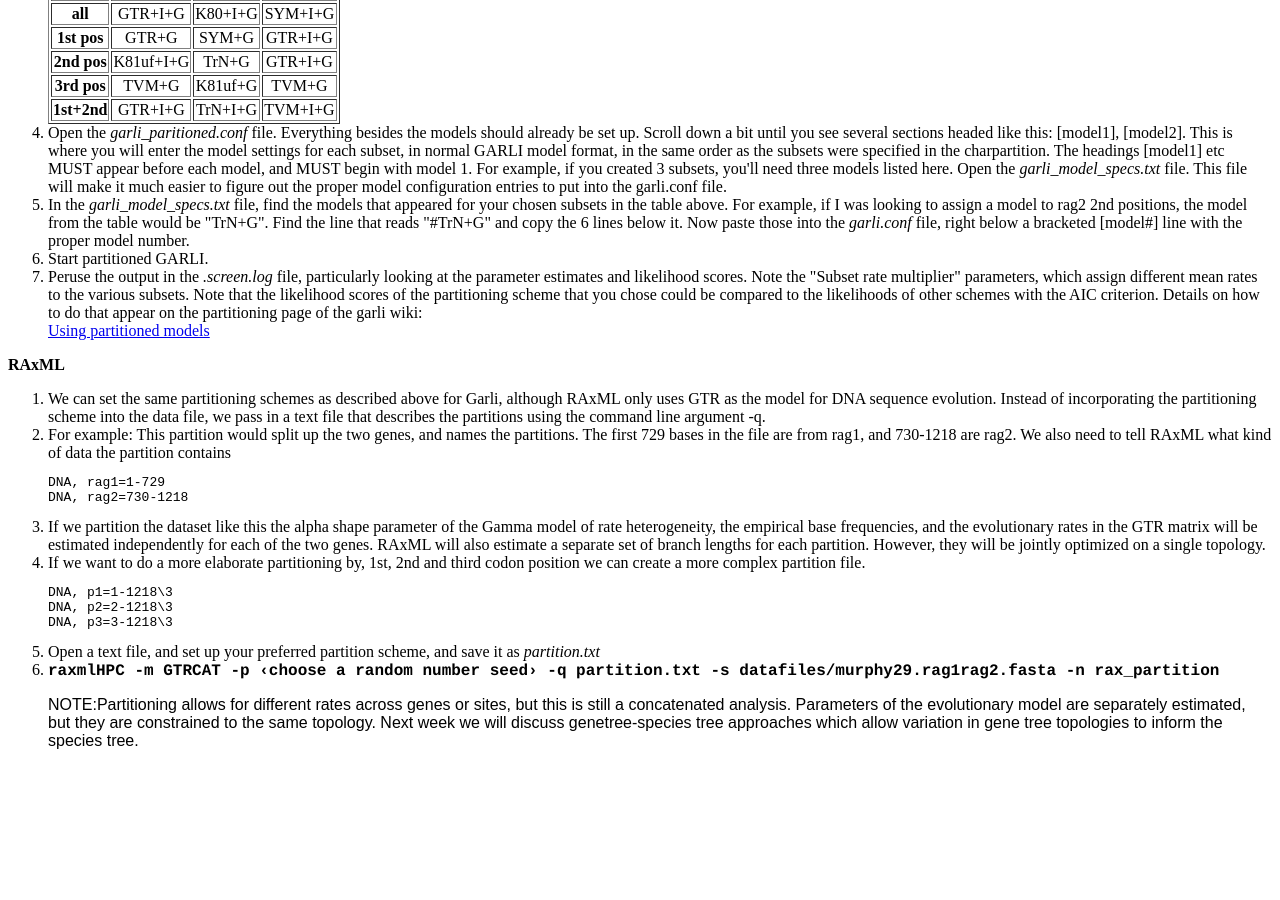
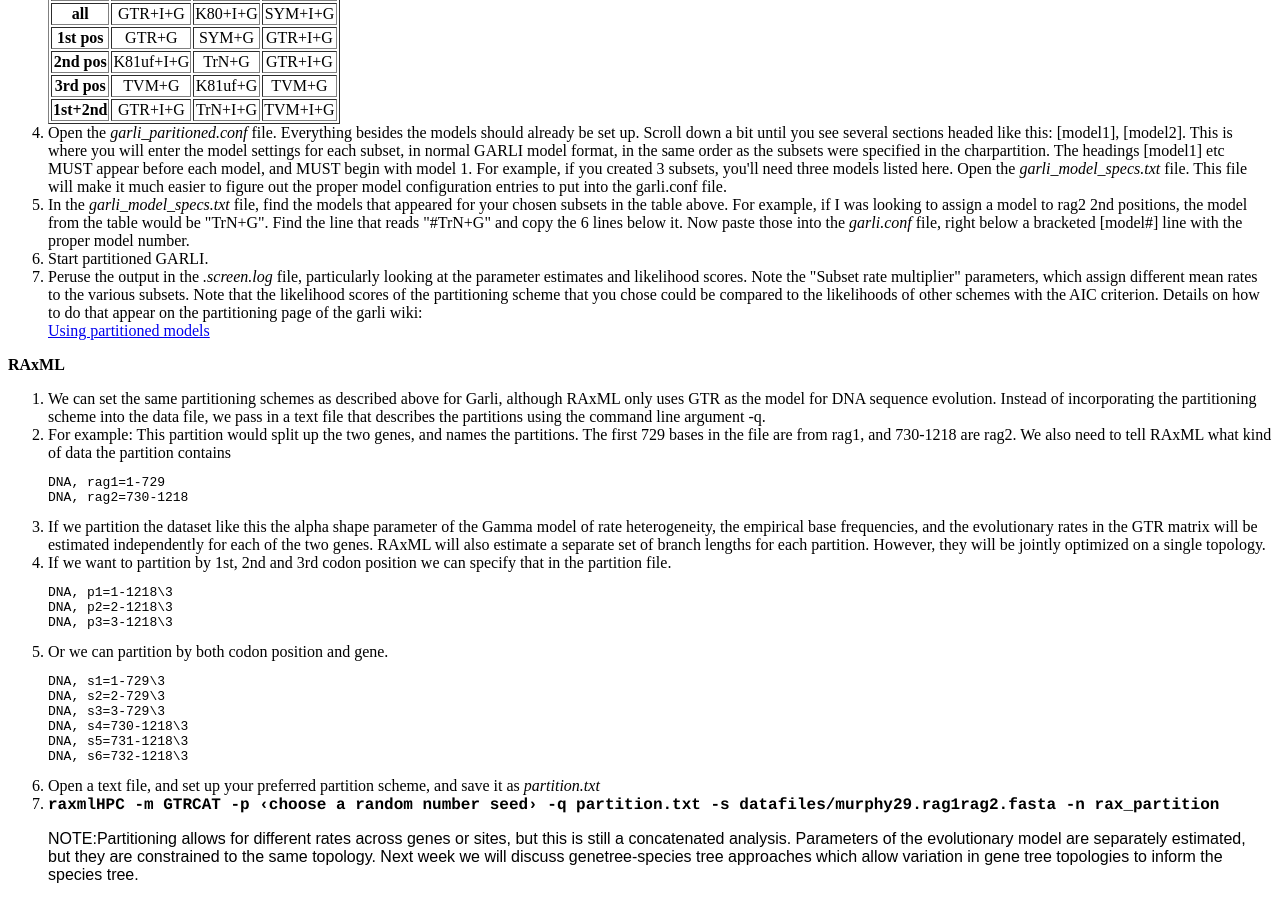
Before and after one commit to McTavishLab/mctavishlab.github.io, a Jekyll site: the page MLsearchLab.html, which Jekyll copies as it is, in a window 1280 px wide and 900 px high, scrolled down 7331 px. Built offline with Jekyll 4.4.1, drawn with Linux system fonts in a browser that asks for light colours; before the commit the page ends 8097 px from its top, so only the background shows below that.

Commit message:
more paritioning

```diff
--- a/MLsearchLab.html
+++ b/MLsearchLab.html
@@ -544,13 +544,24 @@ DNA, rag2=730-1218
 
 </li><li>If we partition the dataset like this the alpha shape parameter of the Gamma model of rate heterogeneity, the empirical base frequencies, and the evolutionary rates in the GTR matrix will be estimated independently for each of the two genes. RAxML will also estimate a separate set of branch lengths for each partition. However, they will be jointly optimized on a single topology.
 
-</li><li>If we want to do a more elaborate partitioning by, 1st, 2nd and third codon position we can create a more complex partition file.<br>
+</li><li>If we want to partition by 1st, 2nd and 3rd codon position we can specify that in the partition file.<br>
+
 <pre>
 DNA, p1=1-1218\3
 DNA, p2=2-1218\3
 DNA, p3=3-1218\3
 </pre>
 
+
+</li><li>Or we can partition by both codon position and gene.<br>
+<pre>
+DNA, s1=1-729\3
+DNA, s2=2-729\3
+DNA, s3=3-729\3
+DNA, s4=730-1218\3
+DNA, s5=731-1218\3
+DNA, s6=732-1218\3
+</pre>
 
 </li><li>Open a text file, and set up your preferred partition scheme, and save it as <span class="file">partition.txt</span>
 
```
